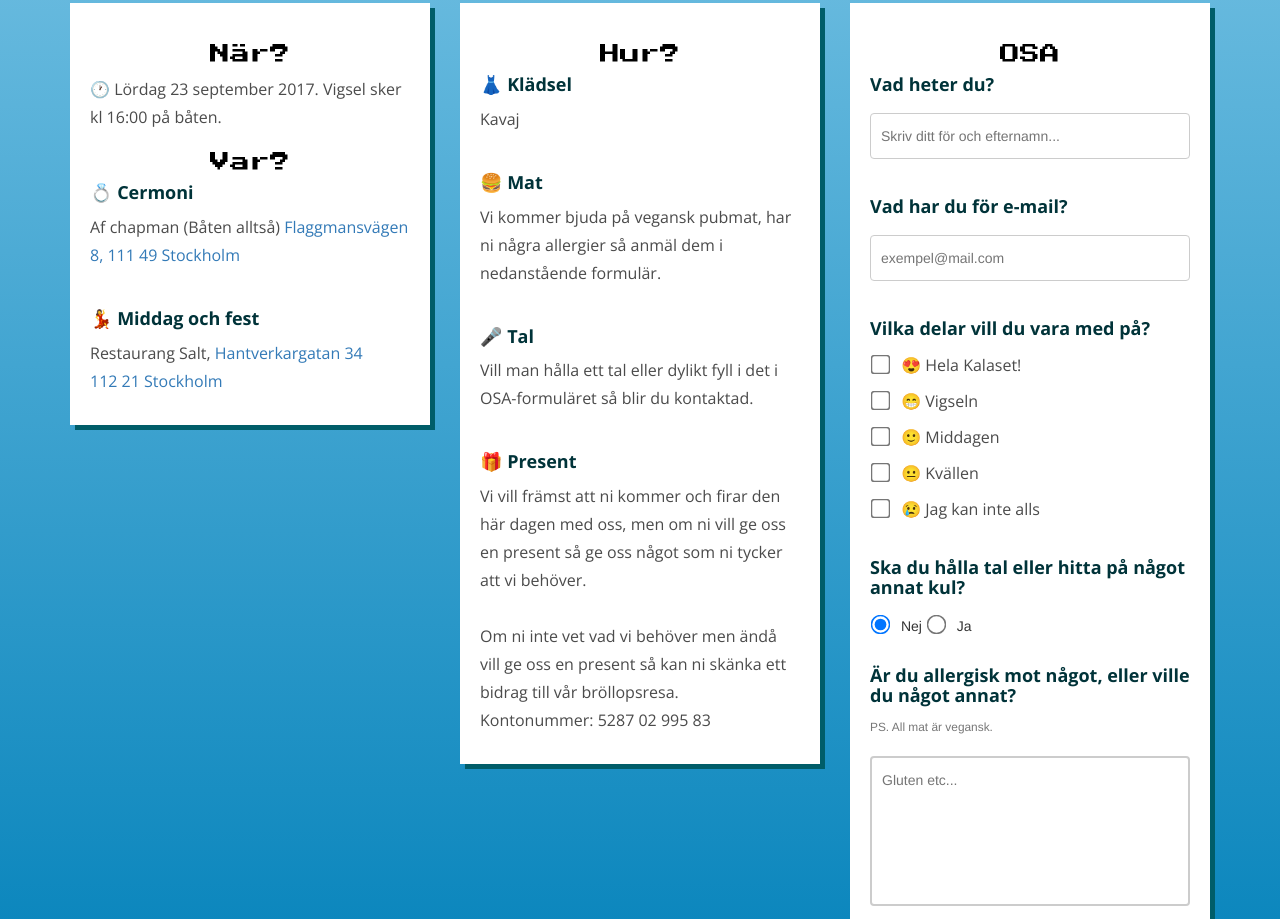
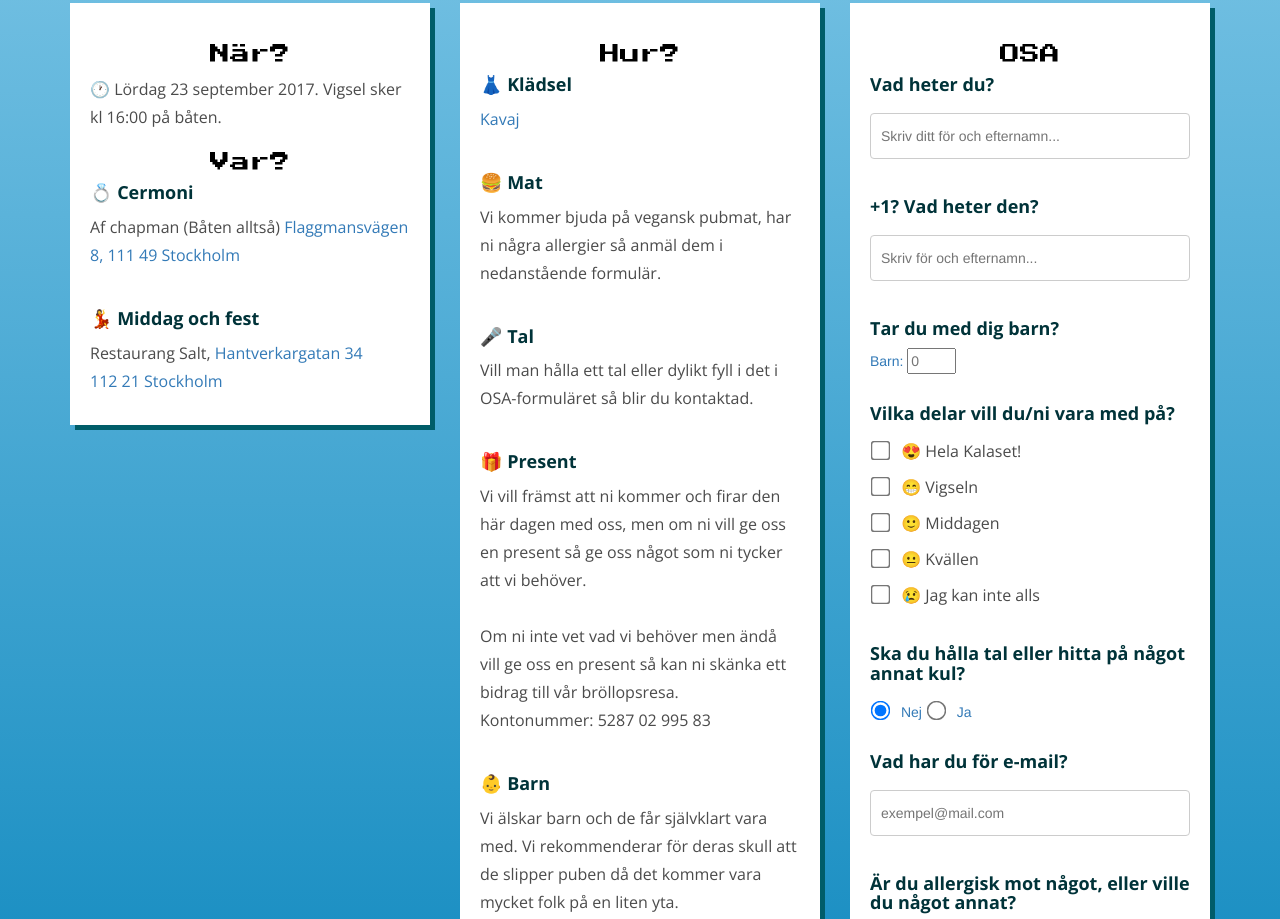
Before and after one commit to blamegod/pelleochmia, a plain HTML site: page index.html in a window 1280 px wide. Shown: the part 952-1871 px from the top of the page. Drawn offline with nearby package versions, Linux system fonts and the light colour scheme.

Commit message:
Updated info

```diff
--- a/index.html
+++ b/index.html
@@ -72,7 +72,7 @@
                         <h3>Hur?</h3>
 
                         <h4>👗 Klädsel</h4>
-                        <p>Kavaj</p>
+                        <p><a href="http://lmgtfy.com/?q=kl%C3%A4dkod+kavaj">Kavaj</p>
                         <br>
                         <h4>🍔 Mat</h4>
                         <p>Vi kommer bjuda på vegansk pubmat, har ni några allergier så anmäl dem i nedanstående formulär.</p><br>
@@ -82,6 +82,9 @@
                         <p>Vi vill främst att ni kommer och firar den här dagen med oss, men om ni vill ge oss en present så ge oss något som ni tycker att vi behöver.
                         <br><br>
                         Om ni inte vet vad vi behöver men ändå vill ge oss en present så kan ni skänka ett bidrag till vår bröllopsresa. <br>Kontonummer: 5287 02 995 83</p>
+                        <br>
+                        <h4>👶 Barn</h4>
+                        <p>Vi älskar barn och de får självklart vara med. Vi rekommenderar för deras skull att de slipper puben då det kommer vara mycket folk på en liten yta.</p>
 
                     </div>
                 </div>
@@ -92,21 +95,25 @@
                                     <h4>Vad heter du?</h4>
                                     <input class="text" type="text" name="Namn" placeholder="Skriv ditt för och efternamn..." required>
                                     <br><br>
-                                    <h4>Vad har du för e-mail?</h4>
-                                    <input class="text" type="email" name="_replyto" placeholder="exempel@mail.com" required>
+                                    <h4>+1? Vad heter den? </h4>
+                                    <input class="text" type="text" name="Namn" placeholder="Skriv för och efternamn..." required>
                                     <br><br>
-                                    <h4>Vilka delar vill du vara med på?</h4>
-
+                                    <h4>Tar du med dig barn?</h4>
+                                    Barn: <input type="number" name="quantity" min="0" max="5" placeholder="0">
+                                    <br><br>
+                                    <h4>Vilka delar vill du/ni vara med på?</h4>
                                     <label><input type="checkbox" name="vehicle" value="Allt"> 😍 Hela Kalaset! </label>
                                     <label><input type="checkbox" name="vehicle" value="Vigsel"> 😁 Vigseln</label>
                                     <label><input type="checkbox" name="vehicle" value="Middag"> 🙂 Middagen</label>
                                     <label><input type="checkbox" name="vehicle" value="Kväll"> 😐 Kvällen</label>
                                     <label><input type="checkbox" name="vehicle" value="Kommer ej"> 😢 Jag kan inte alls </label>
-
                                     <br>
                                     <h4>Ska du hålla tal eller hitta på något annat kul?</h4>
                                     <input type="radio" name="tal" value="Nej" checked required> Nej
                                     <input type="radio" name="tal" value="Ja"> Ja
+                                    <br><br>
+                                    <h4>Vad har du för e-mail?</h4>
+                                    <input class="text" type="email" name="_replyto" placeholder="exempel@mail.com" required>
                                     <br><br>
                                     <h4>Är du allergisk mot något, eller ville du något annat?</h4>
                                     <small id="emailHelp" class="form-text text-muted">PS. All mat är vegansk.</small>
```
